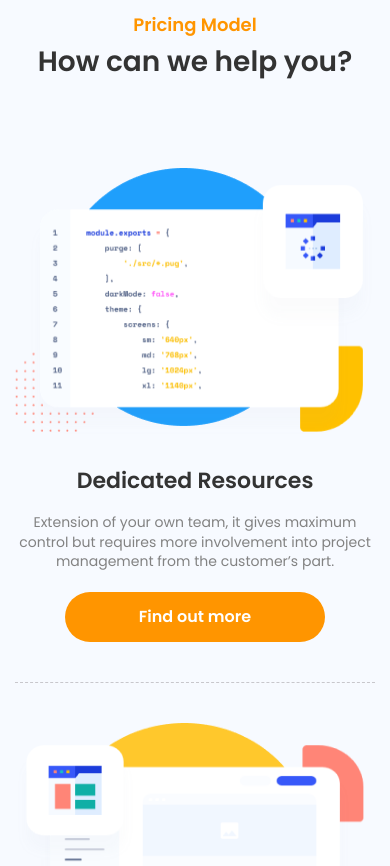
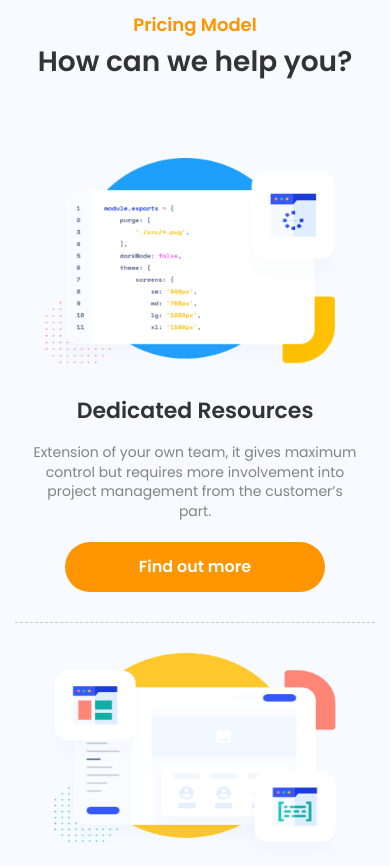
Before and after one commit to momomo998001/momomo998001.github.io, a plain HTML site: page index.html in a window 390 px wide. Shown: the part 2200-3066 px from the top of the page. Drawn offline with nearby package versions, Linux system fonts and the light colour scheme.

Commit message:
responsive

```diff
--- a/assest/css/responsive.css
+++ b/assest/css/responsive.css
@@ -179,6 +179,7 @@
         padding-top: 15px;
     }
 
+
     .section-banner-item {
         max-width: 600px;
         padding:  0 15px;
@@ -284,13 +285,13 @@
     }
 
 
-    .section-services .services-wrapper .service-item.service-item-wrapper {
+    .service-item-wrapper {
        padding: 30px 15px;
     }
 
     .service-item-img {
-        /* max-width: 300px;
-        height: 210px; */
+        max-width: 300px;
+        height: 210px;
         margin: 0 auto 30px;
     }
 
```
